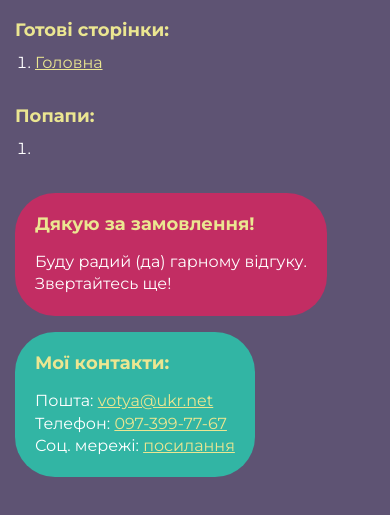
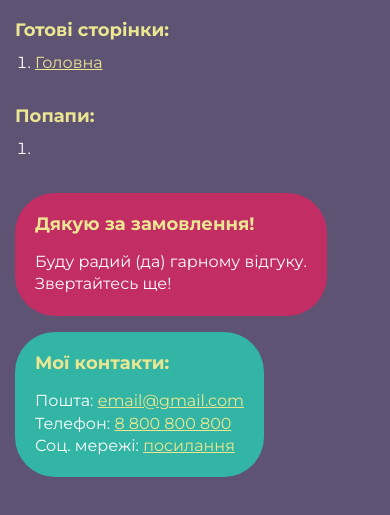
Before and after one commit to VictorKharchenko/Simple-Food, a website: page src/index.html in a window 390 px wide. Shown: the part 135-650 px from the top of the page. Drawn offline with Linux system fonts and the light colour scheme.

Commit message:
added telephone, email

```diff
--- a/src/index.html
+++ b/src/index.html
@@ -28,8 +28,8 @@
 		</div>
 		<div class="rootpage__contacts">
 			<h2>Мої контакти:</h2>
-			<p>Пошта: <a href="mailto:email@gmail.com">votya@ukr.net</a></p>
-			<p>Телефон: <a href="tel:0983997767">097-399-77-67</a></p>
+			<p>Пошта: <a href="mailto:email@gmail.com">email@gmail.com</a></p>
+			<p>Телефон: <a href="tel:8800800800">8 800 800 800</a></p>
 			<p>Соц. мережі: <a href="">посилання</a></p>
 		</div>
 	</div>
```
